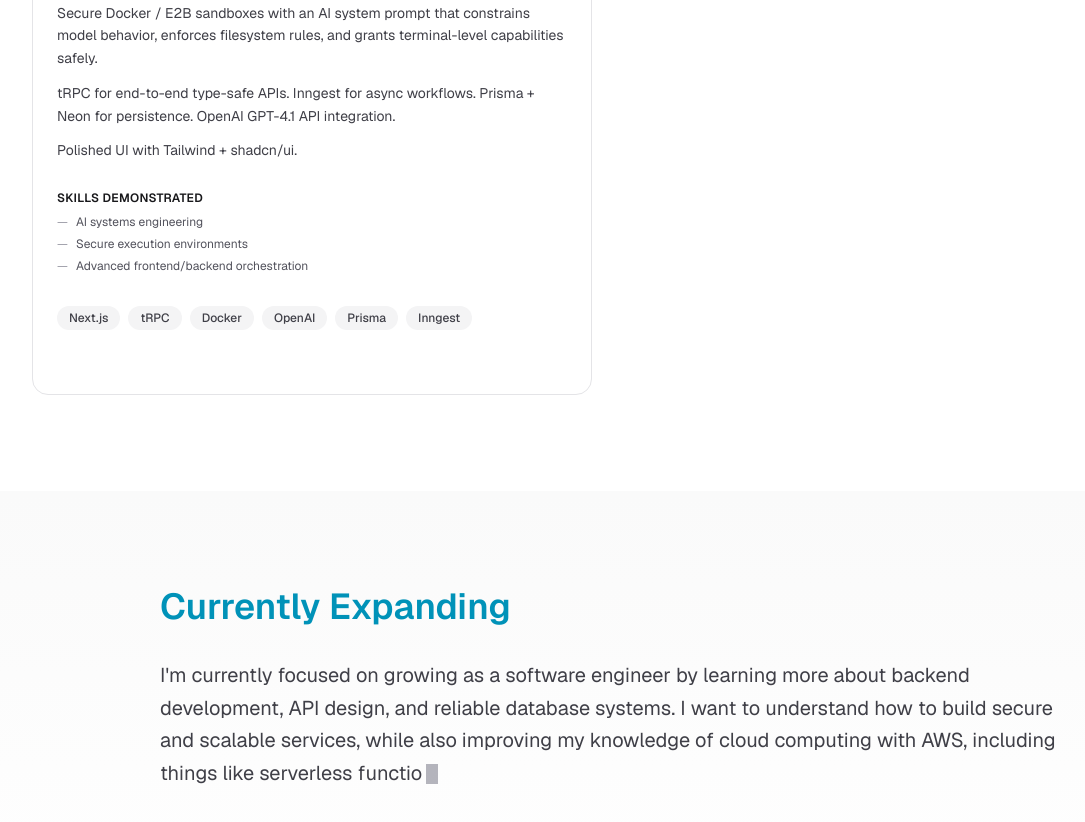
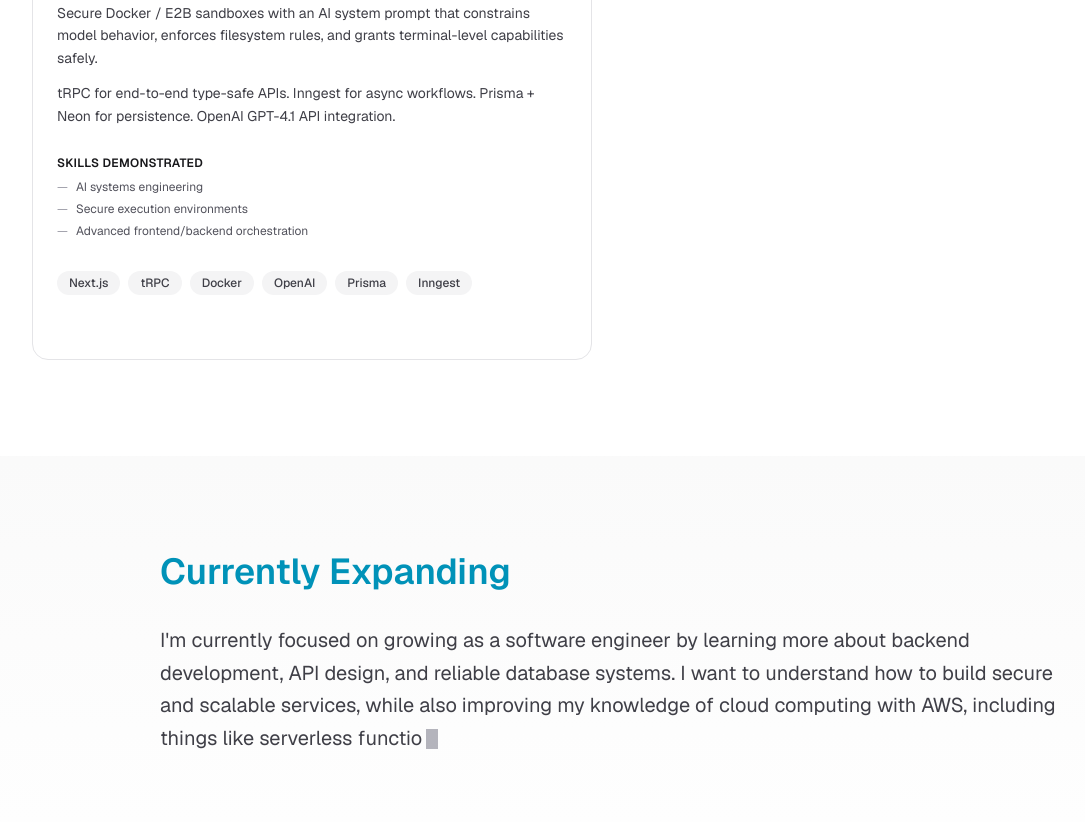
Before and after one commit to davegeek26/Portfolio, a Next.js app: page / in a window 1280 px wide. Shown: the part 2300-3122 px from the top of the page, without its empty margins (32-1117 px from the left). Built offline with nearby package versions, Linux system fonts and the light colour scheme.

Commit message:
last commit

```diff
--- a/src/app/components/Projects.js
+++ b/src/app/components/Projects.js
@@ -50,7 +50,6 @@ const projects = [
       "AI-powered SaaS that generates full Next.js apps, runs them in isolated cloud sandboxes, and provides live previews.",
       "Secure Docker / E2B sandboxes with an AI system prompt that constrains model behavior, enforces filesystem rules, and grants terminal-level capabilities safely.",
       "tRPC for end-to-end type-safe APIs. Inngest for async workflows. Prisma + Neon for persistence. OpenAI GPT-4.1 API integration.",
-      "Polished UI with Tailwind + shadcn/ui.",
     ],
     highlights: [
       "AI systems engineering",
```
